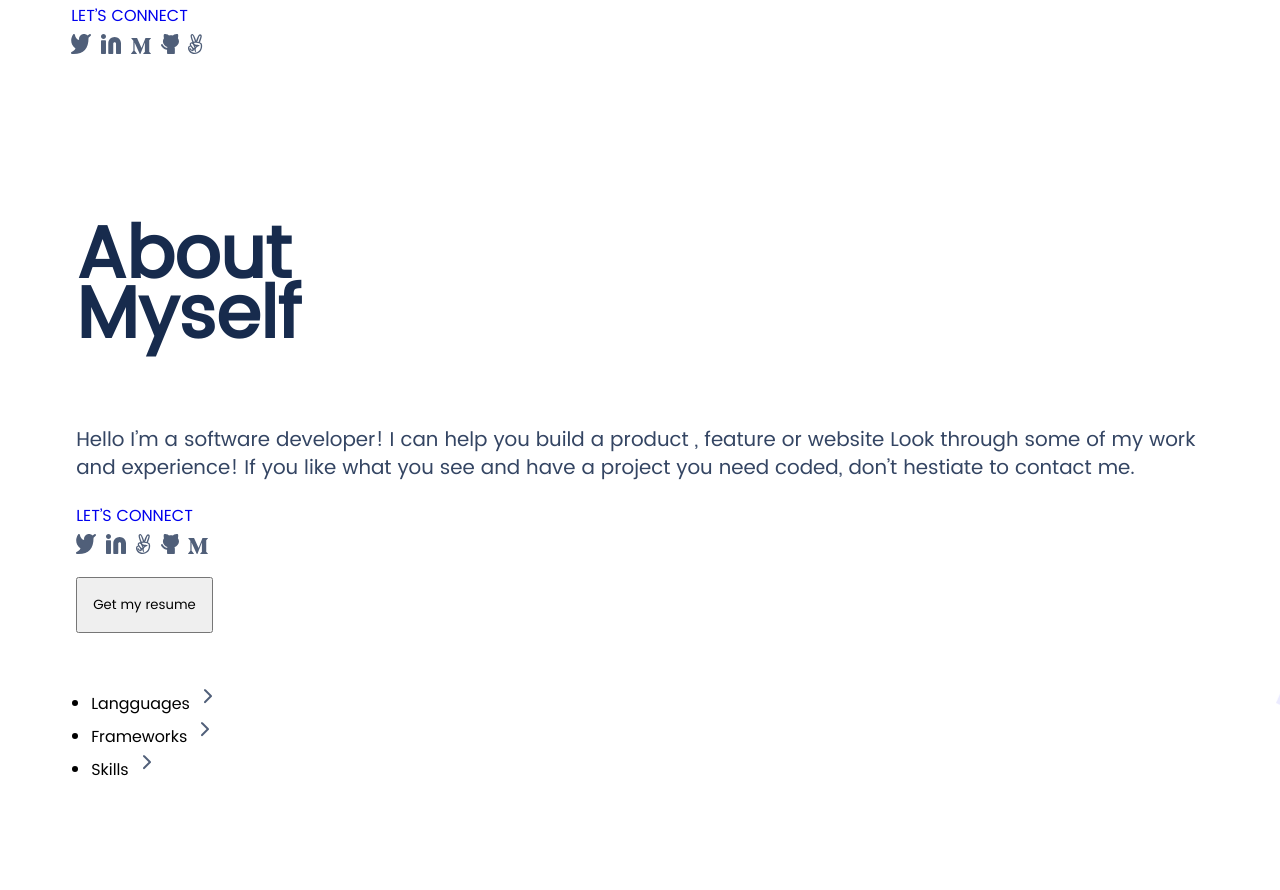
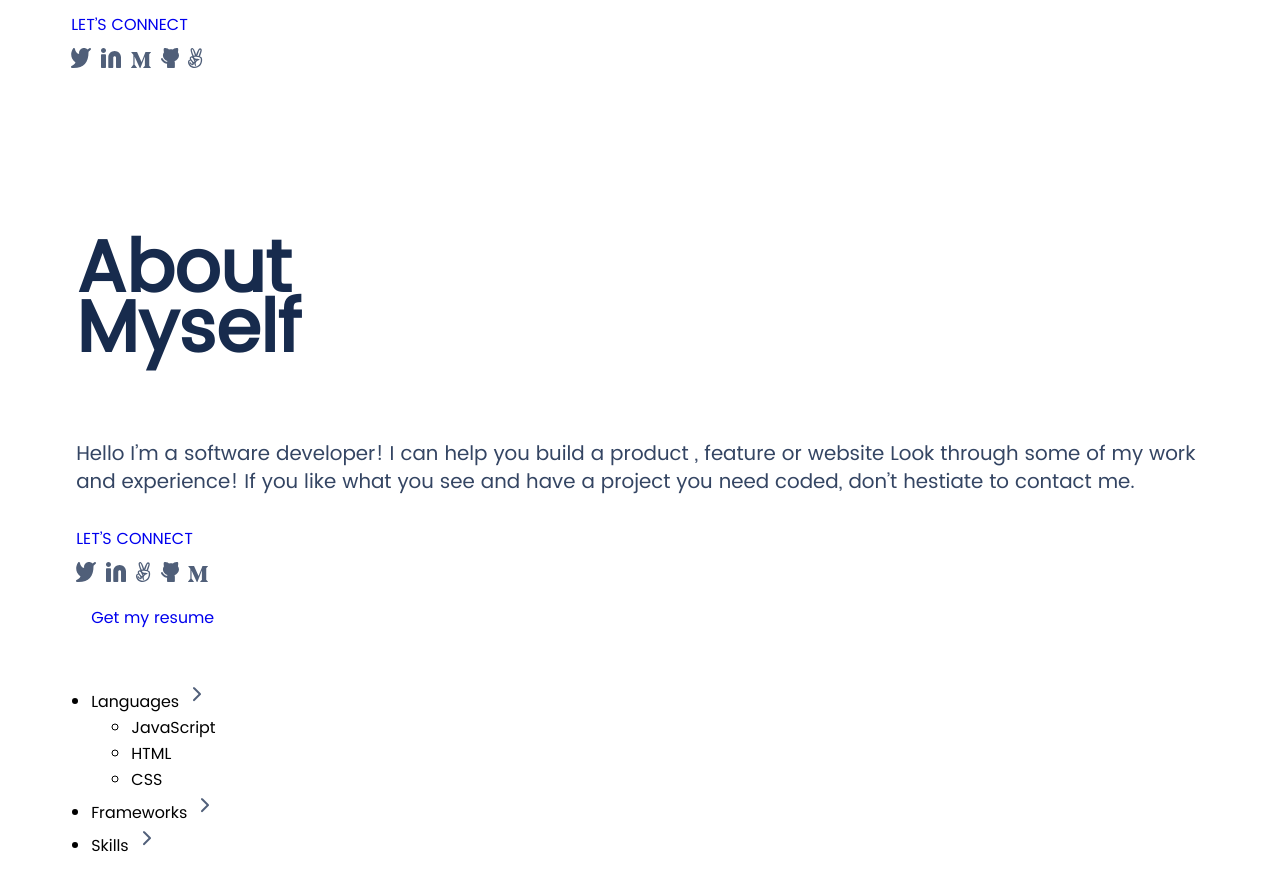
Before and after one commit to azy64/Portfolio, a website: page index.html in a window 1280 px wide. Shown: the part 520-1410 px from the top of the page. Before the commit the page ends 1342 px from the top, so only its background shows below. Drawn offline with Linux system fonts and the light colour scheme.

Commit message:
arange html semantic

```diff
--- a/css/style.css
+++ b/css/style.css
@@ -56,10 +56,21 @@ body {
   margin-left: 10px;
 }
 
+.m-0 {
+  margin: 0;
+}
+
 .p-5 {
   padding: 15px !important;
 }
 
+.underline-none {
+  text-decoration: none;
+}
+
+.p-0 {
+  padding: 0;
+}
 .flex-column {
   display: flex;
   flex-direction: column;
--- a/index.html
+++ b/index.html
@@ -49,9 +49,9 @@
                 </p>
 
             </div>
-            <div class="connection">
+            <h2 class="connection p-0 m-0">
                 <a href="#">LET’S CONNECT</a>
-            </div>
+            </h2>
             <div class="social-network">
                 <ul>
                     <li>
@@ -94,9 +94,9 @@
                 </p>
 
             </div>
-            <div class="connection">
+            <h2 class="connection p-0 m-0">
                 <a href="#">LET’S CONNECT</a>
-            </div>
+            </h2>
             <div class="social-network">
                 <ul>
                     <li>
@@ -127,15 +127,20 @@
                 </ul>
             </div>
             <div class="m-t-5 m-b-5">
-                <button class="btn p-5">
+                <a class="btn p-5 underline-none" href="#">
                     Get my resume
-                </button>
+                </a>
             </div>
             <div class="categories m-t-5">
                 <ul class="p-5">
-                    <li class="w-100">
-                       <span class="text">Langguages</span>
+                    <li class="w-100 item1">
+                       <span class="text">Languages</span>
                        <span class="icon" ><img src="./images/arrow_1.png" alt="arrow" /></span>
+                       <ul>
+                           <li>JavaScript</li>
+                           <li>HTML</li>
+                           <li>CSS</li>
+                       </ul>
                     </li>
                     <li class="w-100">
                         <span class="text">Frameworks</span>
```
